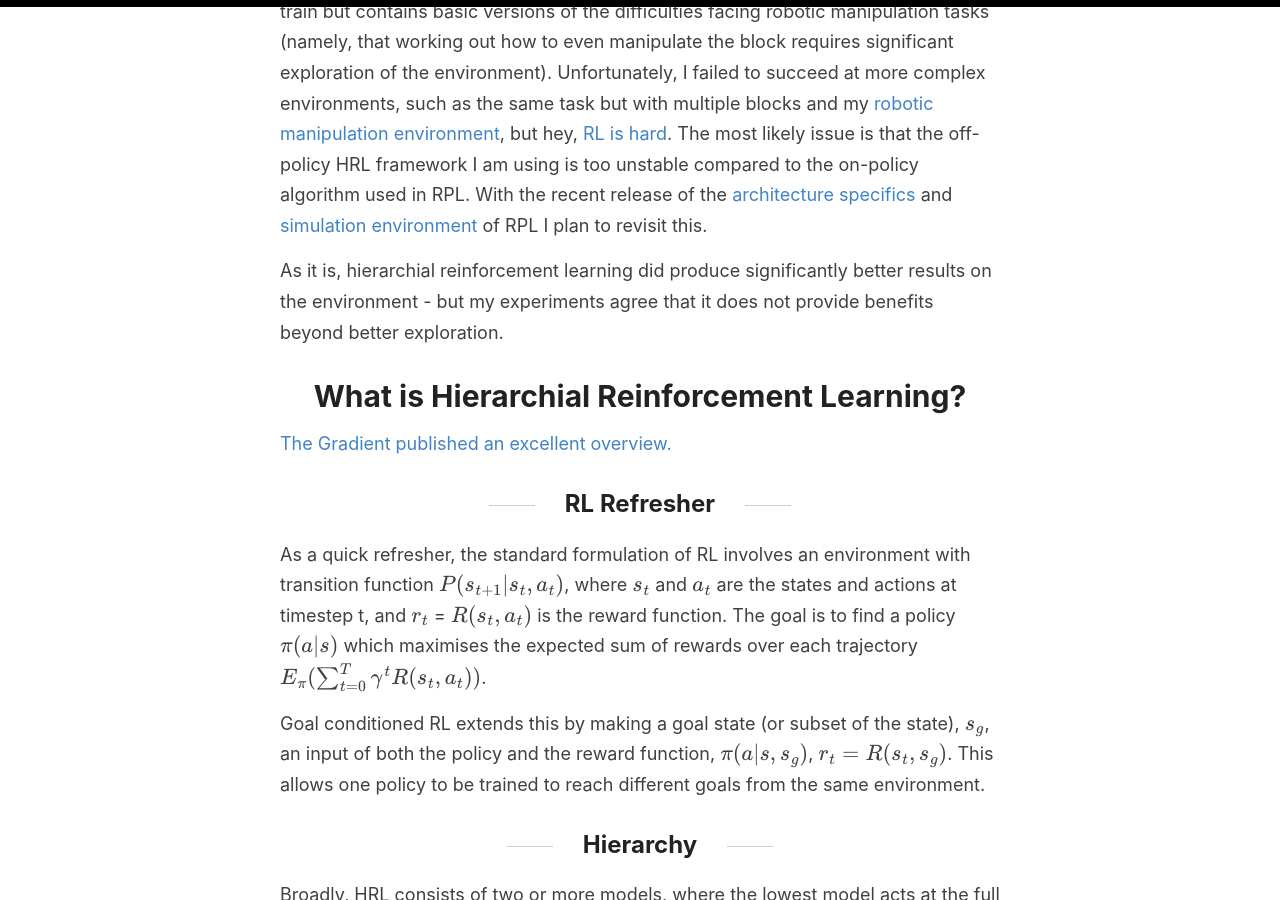
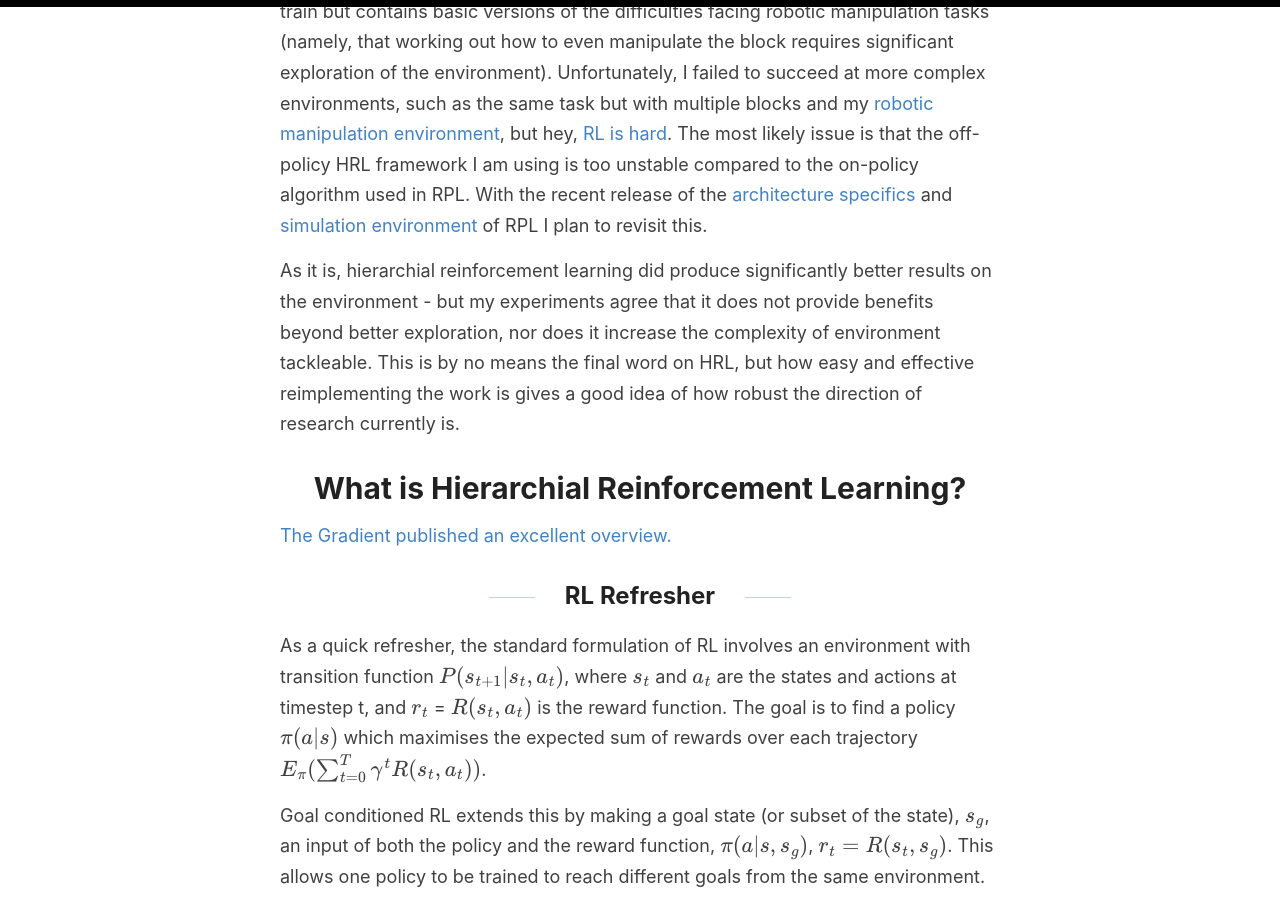
Before and after one commit to sholtodouglas/sholtodouglas.github.io, a Jekyll site: the page built from _posts/2020-06-03-DoesHierarchialRLWorkYet.md, in a window 1280 px wide and 900 px high, scrolled down 2992 px. Built offline with Jekyll 4.4.1, drawn with Linux system fonts in a browser that asks for light colours; formulas are drawn with MathJax 3; some of the changed text lies outside the part shown.

Commit message:
Update 2020-06-03-DoesHierarchialRLWorkYet.md

```diff
--- a/_posts/2020-06-03-DoesHierarchialRLWorkYet.md
+++ b/_posts/2020-06-03-DoesHierarchialRLWorkYet.md
@@ -32,7 +32,7 @@
 
 This blog post uses two test environments. In the [first a pointmass must push a block to a target position](https://github.com/sholtodouglas/pointMass) . This is an ideal testing environment because it is fast to train but contains basic versions of the difficulties facing robotic manipulation tasks (namely, that working out how to even manipulate the block requires significant exploration of the environment). Unfortunately, I failed to succeed at more complex environments, such as the same task but with multiple blocks and my [robotic manipulation environment](https://github.com/sholtodouglas/pandaRL), but hey, [RL is hard](https://www.alexirpan.com/2018/02/14/rl-hard.html). The most likely issue is that the off-policy HRL framework I am using is too unstable compared to the on-policy algorithm used in RPL. With the recent release of the [architecture specifics](http://proceedings.mlr.press/v100/gupta20a/gupta20a.pdf) and [simulation environment](https://github.com/google-research/relay-policy-learning) of RPL I plan to revisit this.
 
-As it is, hierarchial reinforcement learning did produce significantly better results on the environment - but my experiments agree that it does not provide benefits beyond better exploration.
+As it is, hierarchial reinforcement learning did produce significantly better results on the environment - but my experiments agree that it does not provide benefits beyond better exploration, nor does it increase the complexity of environment tackleable. This is by no means the final word on HRL, but how easy and effective reimplementing the work is gives a good idea of how robust the direction of research currently is.
 
 
 # What is Hierarchial Reinforcement Learning?
@@ -57,6 +57,13 @@
 Latent representations of goal states are useful in image domains because they free the lower levels to focus on only goal critical aspects of the environment, which follows a broader theme that reconstruction based representation learning is less effective than contrastive learning - because reconstruction is unnecesarily difficult and often focuses on irrelevant parts of the image.
 
 When state space is available, specifying goals here is easy, inexpensive to compute and by using HAC we can train the layers of the hierarchy independently. In addition, it is easy to use unlabelled, cheap to collect interaction data to pretrain via RLP.
+
+{: style="text-align:center"}
+<figure>
+    <img src='https://sholtodouglas.github.io/images/hierarchial/algo.png' style="width:65%" alt='missing' />
+    <figcaption>The goal conditioned hierarchial framework shared by HAC and RPL </figcaption>
+</figure>
+
 
 # Analysing Learning Multi-Level Hierarchies with Hindsight (HAC)
 
```
